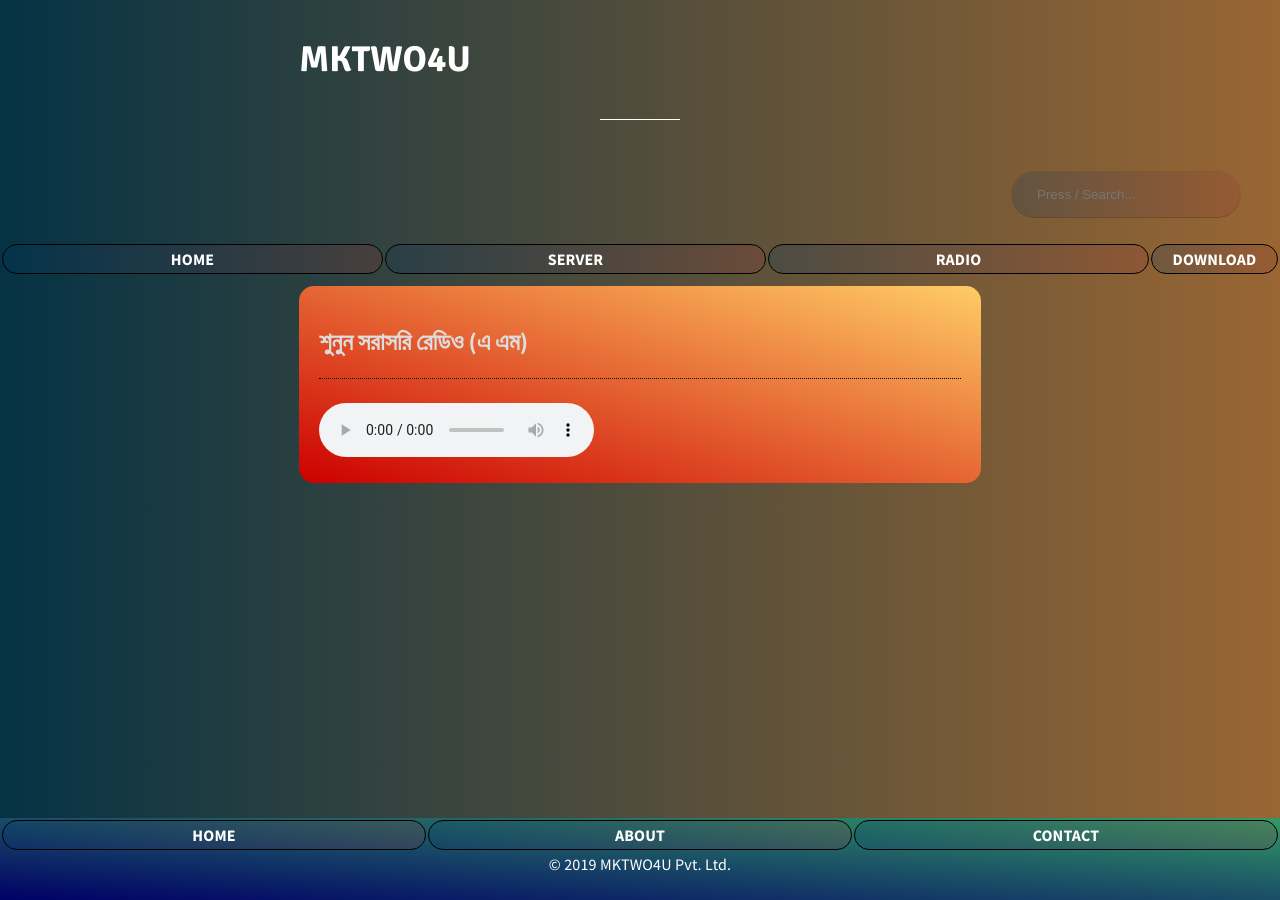
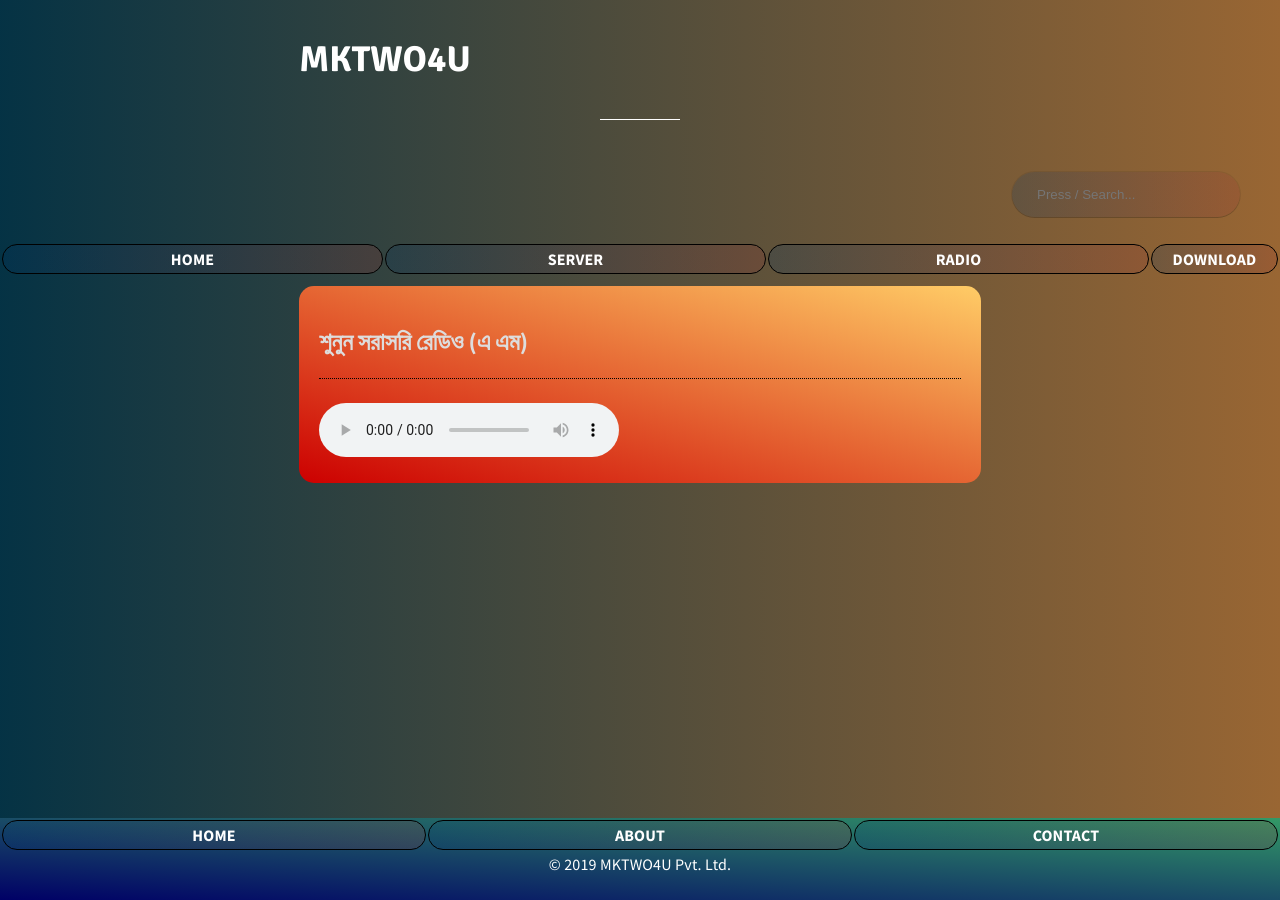
Before and after one commit to bdmilan/blog, a Jekyll site: the page built from radio.md, in a window 1280 px wide. Built offline with Jekyll 4.4.1, drawn with Linux system fonts in a browser that asks for light colours.

Commit message:
Update radio.md

```diff
--- a/radio.md
+++ b/radio.md
@@ -6,7 +6,7 @@ title: Bangla Radio
  <div class="article">
 	<div style="border-bottom: 1px dotted black;">
 		<h2> শুনুন সরাসরি রেডিও (এ এম)</h2><br> </div><br>
-<div><audio controls="" preload="metadata" style=" width:275px;" __idm_id__="88989697">
+<div><audio controls="" preload="metadata" style=" width:300px;" __idm_id__="88989697">
 	<source src="http://stream.zeno.fm/2wv1hb2mb" type="audio/mpeg">
 	Your browser does not support the audio element.
 </audio><br>
```
